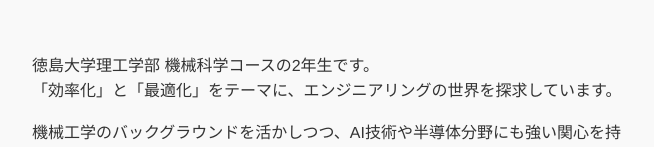
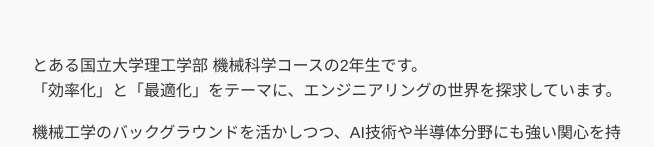
Before and after one commit to maooaaaa/coco, a plain HTML site: page index.html in a window 1280 px wide. Shown: the part 420-567 px from the top of the page, without its empty margins (308-962 px from the left). Drawn offline with Linux system fonts and the light colour scheme.

Commit message:
Update university description in index.html

```diff
--- a/index.html
+++ b/index.html
@@ -183,7 +183,7 @@
             <div class="profile-content">
                 <div class="profile-text">
                     <p>
-                        徳島大学理工学部 機械科学コースの2年生です。<br>
+                        とある国立大学理工学部 機械科学コースの2年生です。<br>
                         「効率化」と「最適化」をテーマに、エンジニアリングの世界を探求しています。
                     </p>
                     <p>
```
